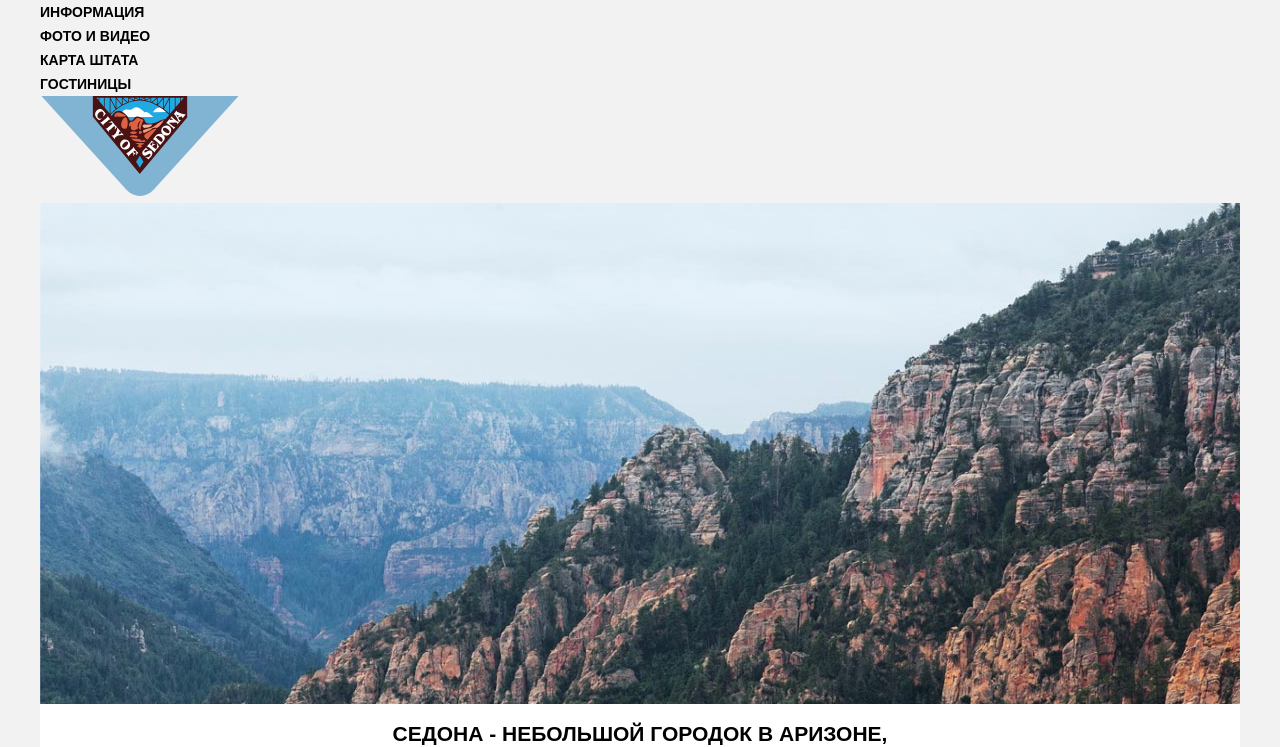
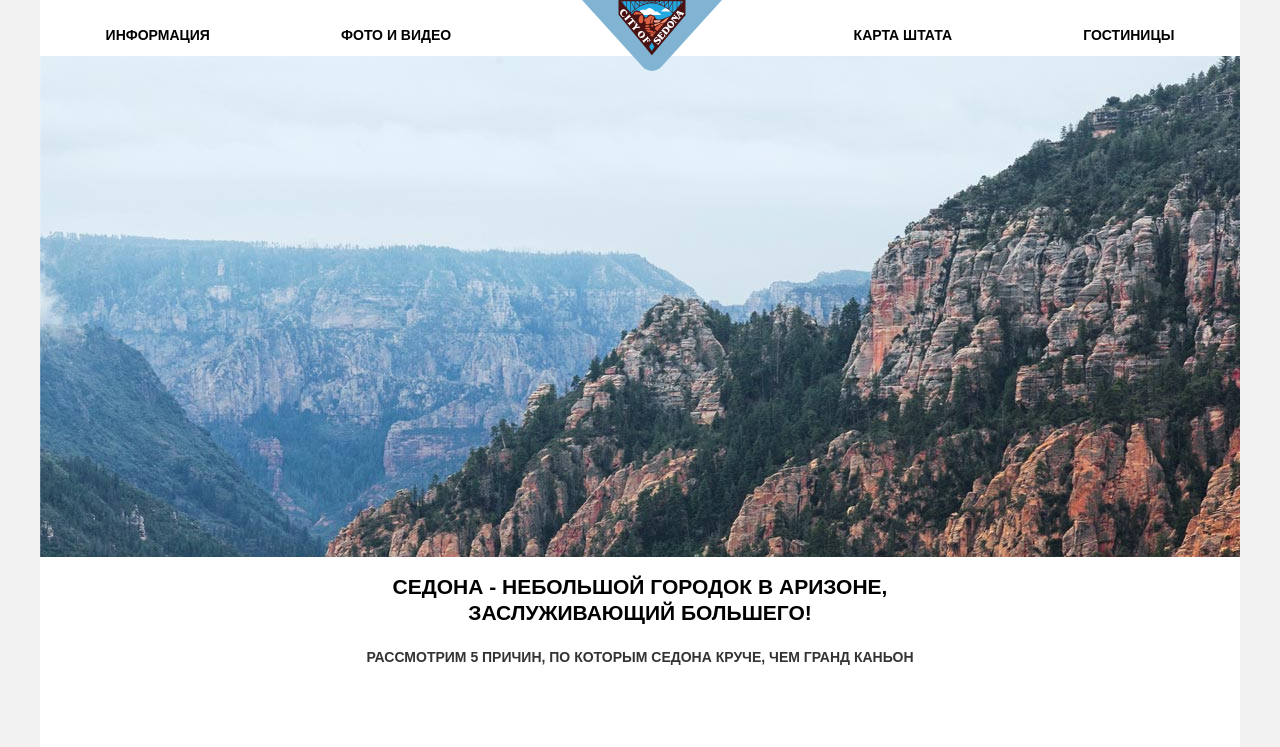
Before and after one commit to Che5ter/563053-sedona-24, a plain HTML site: page index.html in a window 1280 px wide. Shown: the top 747 px of the page. Drawn offline with Linux system fonts and the light colour scheme.

Commit message:
Еще немного стилизации с сетками

```diff
--- a/css/style.css
+++ b/css/style.css
@@ -34,10 +34,18 @@ a {
   flex-direction: column-reverse;
   width: auto;
   height: 717px;
-  background: url("../img/background-sedona.jpg") round lightblue;
+  background: url("../img/background-sedona.jpg"),
+              url("../img/welcome-sedona.svg");
   text-align: center;
   line-height: 26px;
 }
+
+/* .promo-welcome {
+  width: 459px;
+  height: 353px;
+  background: url("../img/welcome-sedona.svg");
+}
+*/
 
 .promo h2 {
   font-size: 21px;
@@ -153,3 +161,18 @@ a {
 .fifth-reason {
   order: 10;
 }
+
+.main-nav-list {
+  height: 56px;
+  display: flex;
+  flex-direction: row;
+  justify-content: space-around;
+  font-size: 14px;
+  line-height: 26px;
+  background-color: #fff;
+
+}
+
+.main-nav-item:not(.index-logo) {
+  padding-top: 22px;
+}
--- a/index.html
+++ b/index.html
@@ -16,16 +16,20 @@
           <a class="main-nav-link" href="#">Информация</a>
         </li>
         <li class="main-nav-item">
-          <a class="main-nav-link" href="#">Фото и видео</a></li>
-          <li class="main-nav-item"><a class="main-nav-link" href="#">Карта Штата</a>
+          <a class="main-nav-link" href="#">Фото и видео</a>
+        </li>
+        <li class="main-nav-item index-logo">
+          <a class="main-nav-link" href="index.hmtl"><img src="img\index-logo.svg"
+            alt="Логотип сайта" width="140" height="71">
+          </a>
+        </li>
+        <li class="main-nav-item">
+          <a class="main-nav-link" href="#">Карта Штата</a>
         </li>
         <li class="main-nav-item">
           <a class="main-nav-link" href="catalog.html">Гостиницы</a>
         </li>
       </ul>
-        <a class="site-logo">
-          <img src="img\index-logo.svg" width="200" height="100" alt="Логотип Седона">
-        </a> <!-- лого сайта -->
     </nav>
   </header>
 
@@ -46,7 +50,7 @@
       <section class="reasons">
         <h2 class="visually-hidden">Преимущества</h2>
         <ul class="reasons-list">
-            <li class="first-reason reason-description">
+          <li class="first-reason">
             <h3 class="reasons-title">Настоящий городок</h3>
             <p>-№1-</p>
             <p>Седона - не аттракцион для туристов, там течёт своя жизнь</p>
```
Lines whose indentation alone changed are shown as unchanged.
